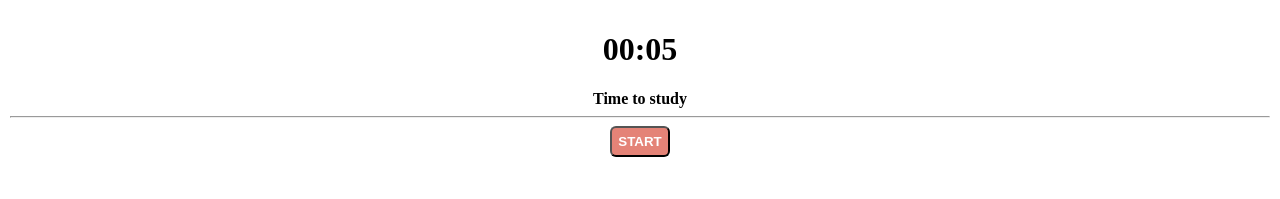
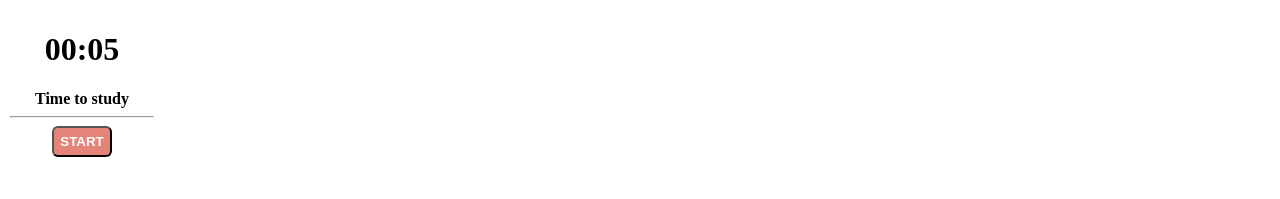
Before and after one commit to gustavocodigo/Pomodoro-clock, a plain HTML site: page index.html in a window 1280 px wide. Drawn offline with Linux system fonts and the light colour scheme.

Commit message:
fixed resolutions

```diff
--- a/index.html
+++ b/index.html
@@ -24,6 +24,8 @@
         padding: 10px;
         margin: 0;
         box-sizing: border-box;
+        max-width: 164px;
+        max-height: 200px;
     }
 
     div {
```
